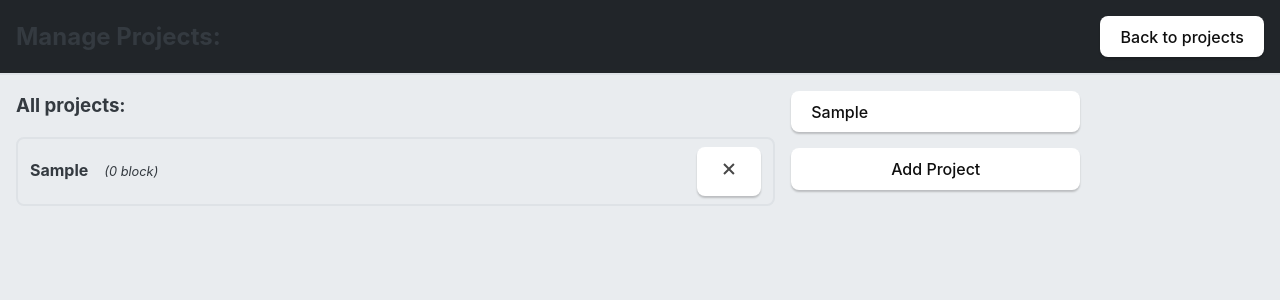
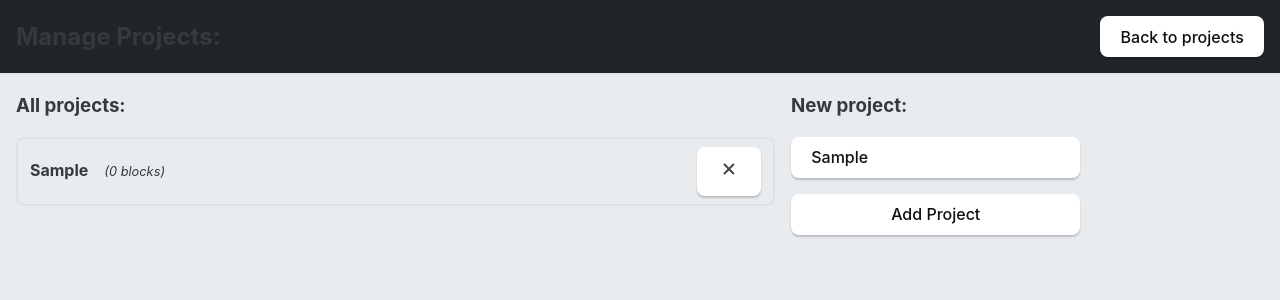
Before and after one commit to whoisryosuke/entourage-v2, a React (Vite) app: page /manage-projects in a window 1280 px wide. Both pictures are taken after typing "Sample" into the empty fields and a click on the button "Add Project". Shown: the top 300 px of the page. Built offline with nearby package versions, Linux system fonts and the light colour scheme.

Commit message:
:zap: clear current project to prevent persist bug

```diff
--- a/src/screens/ManageProjectsScreen/ManageProjectsScreen.css
+++ b/src/screens/ManageProjectsScreen/ManageProjectsScreen.css
@@ -25,9 +25,6 @@
 .project-list li em {
   font-size: 0.8rem;
 }
-.project-input-container {
-  margin-top: 1rem;
-}
 .project-input-container input {
   margin-bottom: 1rem;
 }
--- a/src/screens/ManageProjectsScreen/ManageProjectsScreen.tsx
+++ b/src/screens/ManageProjectsScreen/ManageProjectsScreen.tsx
@@ -44,6 +44,8 @@ const ManageProjectsScreen = (props: Props) => {
   };
 
   const handleRemoveProject = (index: number) => () => {
+    // If it's the last project removed, wipe out current project
+    if (projects.length == 1) setCurrentProject("");
     removeProject(index);
   };
 
@@ -63,17 +65,21 @@ const ManageProjectsScreen = (props: Props) => {
               <ul>
                 {projects.map((project, index) => {
                   const numBlocks = blocks.filter(
-                    (block) => block.project == currentProject
+                    (block) => block.project == project.id
                   ).length;
                   return (
                     <li>
                       <span>
                         <strong>{project.name}</strong>
                         <em>
-                          ({numBlocks} block{numBlocks > 1 && "s"})
+                          ({numBlocks} block
+                          {numBlocks > 1 || (numBlocks == 0 && "s")})
                         </em>
                       </span>{" "}
-                      <button onClick={handleRemoveProject(index)}>
+                      <button
+                        title="Remove Project"
+                        onClick={handleRemoveProject(index)}
+                      >
                         <CloseIcon />
                       </button>
                     </li>
@@ -89,6 +95,7 @@ const ManageProjectsScreen = (props: Props) => {
               flexDirection: "column",
             }}
           >
+            <h3>New project:</h3>
             <input ref={inputRef} type="text" placeholder="Project Name" />
             <button onClick={handleAddProject}>Add Project</button>
           </div>
```
